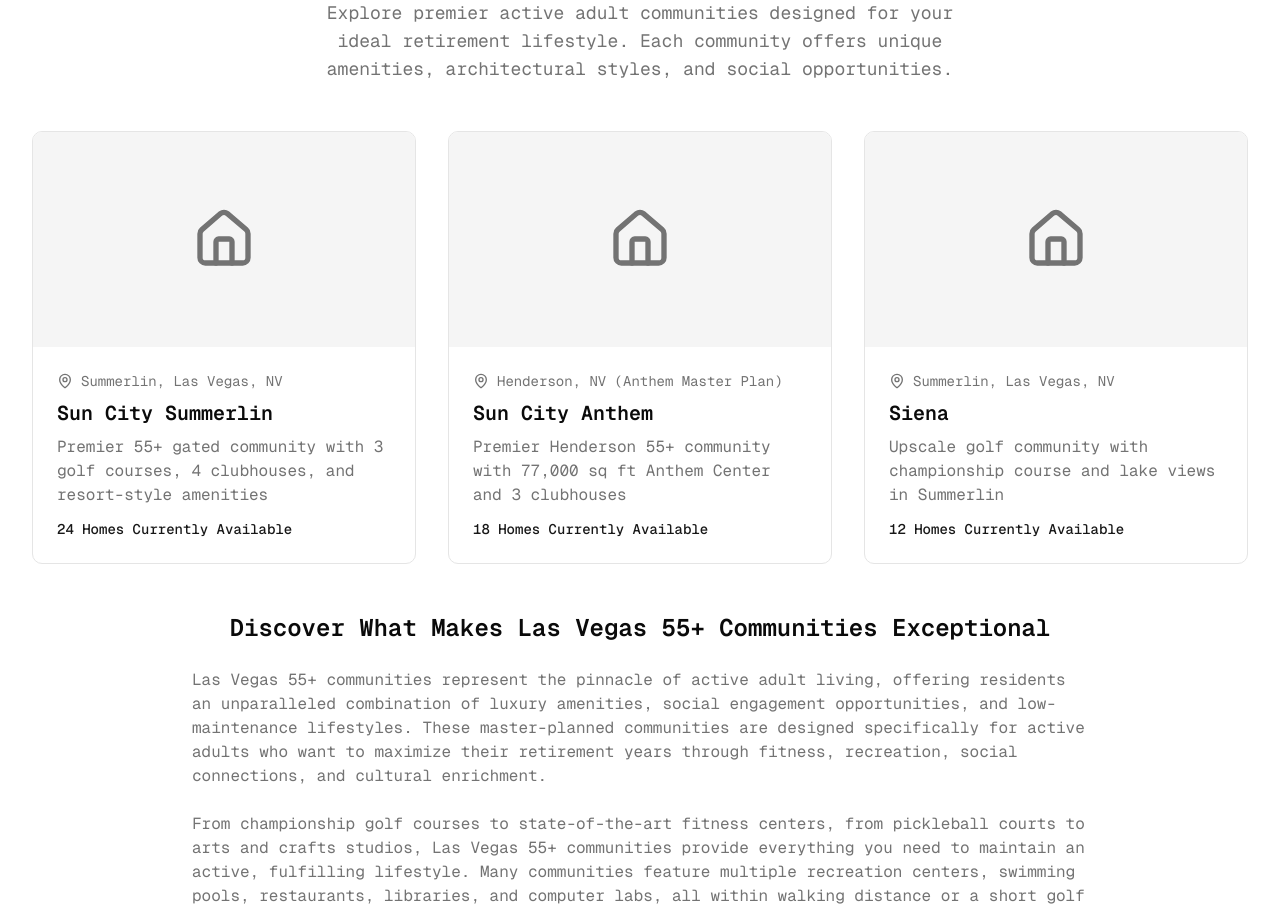
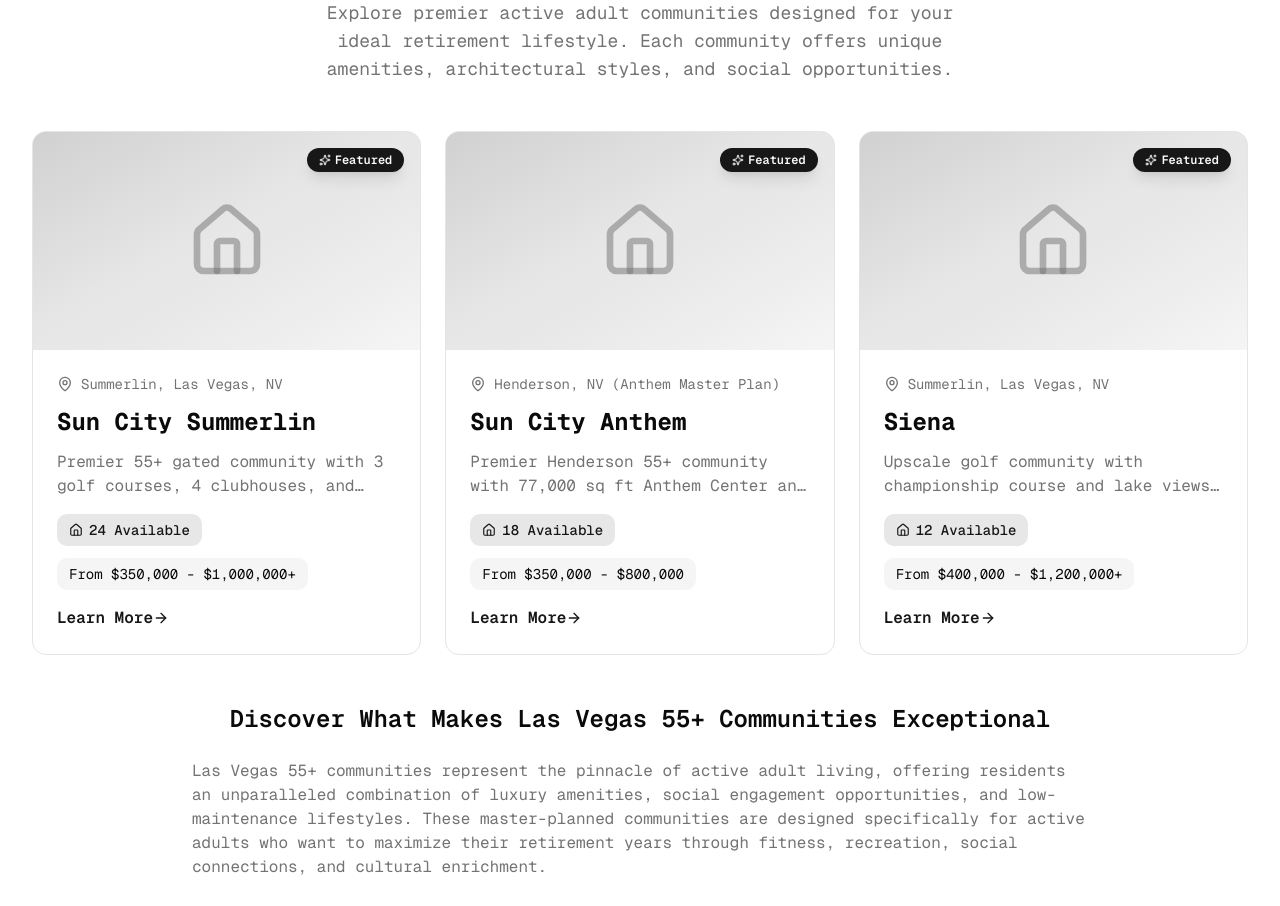
Before and after one commit to LetMeHelpYouREALTY/vegas55plushomes.com, a Next.js app: page / in a window 1280 px wide. Shown: the part 3180-4086 px from the top of the page. Built offline with nearby package versions, Linux system fonts and the light colour scheme; no server answers.

Commit message:
Add V0-enhanced community cards with modern design and hover effects

```diff
--- a/app/communities/page.tsx
+++ b/app/communities/page.tsx
@@ -1,6 +1,7 @@
 import Link from 'next/link'
 import { Home, MapPin, Shield, Trophy, Heart, Users } from 'lucide-react'
 import { lasVegasCommunities } from '@/lib/communities-data'
+import CommunityCard from '@/components/community-card'
 
 export const metadata = {
   title: 'Las Vegas 55+ Communities | Complete Guide to Premier Active Adult Communities',
@@ -102,29 +103,7 @@
         </p>
         <div className="grid grid-cols-1 md:grid-cols-2 lg:grid-cols-3 gap-6">
           {allCommunities.map((community) => (
-            <Link
-              key={community.slug}
-              href={`/communities/${community.slug}`}
-              className="group rounded-lg border bg-card overflow-hidden hover:shadow-lg transition-shadow"
-            >
-              <div className="aspect-video bg-muted flex items-center justify-center">
-                <Home className="h-16 w-16 text-muted-foreground" />
-              </div>
-              <div className="p-6">
-                <div className="flex items-center gap-2 text-sm text-muted-foreground mb-2">
-                  <MapPin className="h-4 w-4" />
-                  <span>{community.location}</span>
-                </div>
-                <h3 className="text-xl font-semibold mb-2 group-hover:text-primary transition-colors">
-                  {community.name}
-                </h3>
-                <p className="text-muted-foreground mb-3">{community.description}</p>
-                <p className="text-sm text-primary font-medium">{community.homesForSale} Homes Available</p>
-                {community.priceRange && (
-                  <p className="text-sm text-muted-foreground mt-2">From {community.priceRange}</p>
-                )}
-              </div>
-            </Link>
+            <CommunityCard key={community.slug} community={community} />
           ))}
         </div>
       </section>
--- a/app/page.tsx
+++ b/app/page.tsx
@@ -3,6 +3,7 @@
 import { Home, Shield, Users, MapPin, Heart, Trophy, Calendar, CheckCircle } from 'lucide-react'
 import { lasVegasCommunities } from '@/lib/communities-data'
 import RSSFeed from '@/components/rss-feed'
+import CommunityCard from '@/components/community-card'
 
 export const metadata = {
   title: 'Las Vegas 55+ Real Estate | Award-Winning Buyer\'s Representative Dr. Jan Duffy',
@@ -13,14 +14,6 @@
   const featuredCommunities = lasVegasCommunities
     .filter(c => c.featured)
     .slice(0, 3)
-    .map(c => ({
-      name: c.name,
-      description: c.description,
-      href: `/communities/${c.slug}`,
-      image: `/communities/${c.slug}.jpg`,
-      location: c.location,
-      homesForSale: c.homesForSale,
-    }))
 
   const services = [
     {
@@ -162,28 +155,9 @@
               Explore premier active adult communities designed for your ideal retirement lifestyle. Each community offers unique amenities, architectural styles, and social opportunities.
             </p>
           </div>
-          <div className="grid grid-cols-1 md:grid-cols-3 gap-8 mb-12">
+          <div className="grid grid-cols-1 md:grid-cols-2 lg:grid-cols-3 gap-6 mb-12">
             {featuredCommunities.map((community) => (
-              <Link
-                key={community.href}
-                href={community.href}
-                className="group rounded-lg border bg-card overflow-hidden hover:shadow-lg transition-shadow"
-              >
-                <div className="aspect-video bg-muted flex items-center justify-center">
-                  <Home className="h-16 w-16 text-muted-foreground" />
-                </div>
-                <div className="p-6">
-                  <div className="flex items-center gap-2 text-sm text-muted-foreground mb-2">
-                    <MapPin className="h-4 w-4" />
-                    <span>{community.location}</span>
-                  </div>
-                  <h3 className="text-xl font-semibold mb-2 group-hover:text-primary transition-colors">
-                    {community.name}
-                  </h3>
-                  <p className="text-muted-foreground mb-3">{community.description}</p>
-                  <p className="text-sm text-primary font-medium">{community.homesForSale} Homes Currently Available</p>
-                </div>
-              </Link>
+              <CommunityCard key={community.slug} community={community} featured={true} />
             ))}
           </div>
 
--- /dev/null
+++ b/components/community-card.tsx
@@ -0,0 +1,67 @@
+import Link from 'next/link'
+import { MapPin, Home, ArrowRight, Sparkles } from 'lucide-react'
+import { Community } from '@/lib/communities-data'
+
+interface CommunityCardProps {
+  community: Community
+  featured?: boolean
+}
+
+export default function CommunityCard({ community, featured = false }: CommunityCardProps) {
+  return (
+    <Link
+      href={`/communities/${community.slug}`}
+      className="group relative rounded-xl border bg-card overflow-hidden hover:shadow-xl transition-all duration-300 hover:-translate-y-1"
+    >
+      {featured && (
+        <div className="absolute top-4 right-4 z-10">
+          <span className="inline-flex items-center gap-1 px-3 py-1 bg-primary text-primary-foreground rounded-full text-xs font-semibold shadow-lg">
+            <Sparkles className="h-3 w-3" />
+            Featured
+          </span>
+        </div>
+      )}
+
+      <div className="aspect-video bg-gradient-to-br from-primary/20 via-primary/10 to-muted relative overflow-hidden">
+        <div className="absolute inset-0 flex items-center justify-center">
+          <Home className="h-20 w-20 text-muted-foreground/50" />
+        </div>
+        <div className="absolute inset-0 bg-gradient-to-t from-background/80 via-transparent to-transparent opacity-0 group-hover:opacity-100 transition-opacity" />
+      </div>
+
+      <div className="p-6">
+        <div className="flex items-center gap-2 text-sm text-muted-foreground mb-3">
+          <MapPin className="h-4 w-4" />
+          <span>{community.location}</span>
+        </div>
+
+        <h3 className="text-2xl font-bold mb-3 group-hover:text-primary transition-colors">
+          {community.name}
+        </h3>
+
+        <p className="text-muted-foreground mb-4 line-clamp-2">
+          {community.description}
+        </p>
+
+        <div className="flex flex-wrap gap-3 mb-4">
+          {community.homesForSale > 0 && (
+            <div className="inline-flex items-center gap-1.5 px-3 py-1.5 bg-primary/10 text-primary rounded-lg text-sm font-medium">
+              <Home className="h-3.5 w-3.5" />
+              <span>{community.homesForSale} Available</span>
+            </div>
+          )}
+          {community.priceRange && (
+            <div className="inline-flex items-center gap-1.5 px-3 py-1.5 bg-muted text-foreground rounded-lg text-sm">
+              <span>From {community.priceRange}</span>
+            </div>
+          )}
+        </div>
+
+        <div className="flex items-center text-primary font-semibold group-hover:gap-2 transition-all">
+          <span>Learn More</span>
+          <ArrowRight className="h-4 w-4 group-hover:translate-x-1 transition-transform" />
+        </div>
+      </div>
+    </Link>
+  )
+}
```
